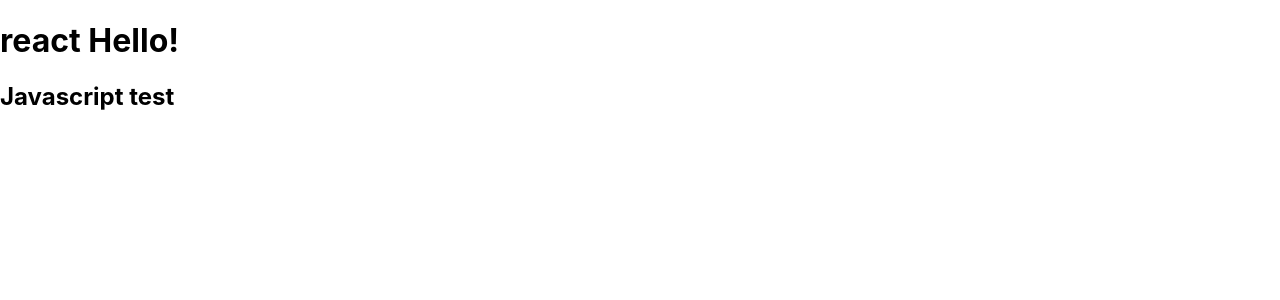
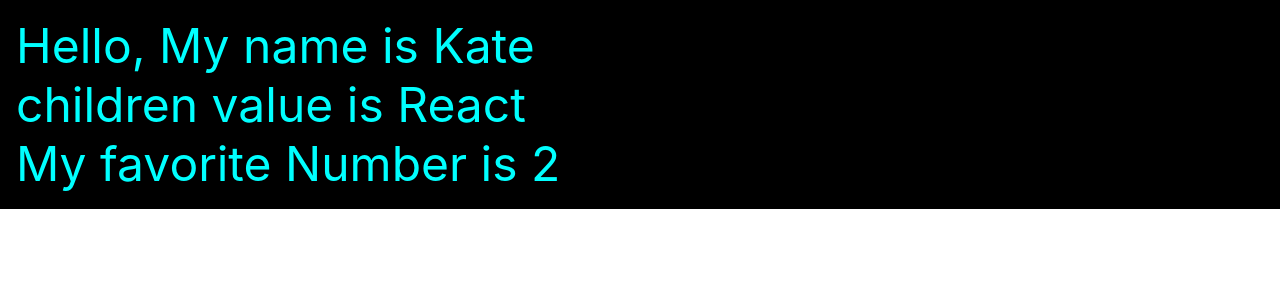
Before and after one commit to blackswan1989/study, a React (Create React App) app in the folder React/: page / in a window 1280 px wide. Shown: the top 300 px of the page. Built offline with nearby package versions, Linux system fonts and the light colour scheme.

Commit message:
~p160 study

```diff
--- a/React/src/App.js
+++ b/React/src/App.js
@@ -1,18 +1,8 @@
-import React, { Fragment } from 'react';
+import React from 'react';
+import MyComponent from './MyComponent';
 
-
-// App 이라는 컴포넌트를 만들어주며 function 키워드를 사용하여 함수형 컴포넌트를 만들었다.
-// 프로젝트에서 컴포넌트를 렌더링하면 함수에서 반환하고 있는 내용을 나타낸다.
-// 함수에서 반환해주는 내용을보면 HTML 같지만, 이러한 코드를 JSX라고 부른다.
-function App() {
-  const name = 'react';
-
-  return (
-    <>
-      <h1>{name} Hello!</h1>
-      <h2>Javascript test</h2>
-    </>
-  )
+const App = () => {
+  return <MyComponent name={"Kate"} favoriteNumber={2}> React </MyComponent>;
 }
 
 export default App;
--- /dev/null
+++ b/React/src/MyComponent.js
@@ -0,0 +1,33 @@
+import React from 'react';
+import PropTypes from 'prop-types'; // 4) 컴포넌트의 필수 props를 지정하거나 props 타입을 지정할 때 사용
+
+//1) props 값은 컴포넌트 함수의 파라미터로 받아와서 사용할 수 있다.
+//3) const {name, children} = props;와 같은 비구조화 할당(destructuring assignment) 문법은 함수의 파라미터 부분에서도 사용할 수 있다.
+//   아래의 경우 처럼 만약 함수의 파라미터가 객체라면 그 값을 바로 비구조화 해서 사용할 수 있다.
+//   이를 통해 내부 값을 바로 추출하여 {props.name}처럼 props 키워드를 앞에 붙이지 않고 {name}만으로 사용 가능하다.
+const MyComponent = ({name, children, favoriteNumber}) => {
+  return (
+    <div style={{fontSize:'48px', backgroundColor: 'black', color: 'aqua', padding: 16}}>
+      Hello, My name is {name} <br/>
+      children value is {children} <br/>
+      My favorite Number is {favoriteNumber}
+    </div>
+  );
+};
+
+//2) App 컴포넌트에 name 값이 없을때 보여줄 default props 설정이 가능하다.
+MyComponent.defaultProps = {
+  name: 'Default Name'
+}
+
+MyComponent.propTypes = {
+  name: PropTypes.string,
+  favoriteNumber: PropTypes.number.isRequired
+}
+
+export default MyComponent;
+
+/* NOTE
+- props는 properties를 줄인 표현으로 컴포넌트 속성을 설정할 때 사용하는 요소이다.
+- props 값은 해당 컴포넌트를 불러와 사용하는 부모 컴포넌트(현재 App 컴포넌트)에서 설정할 수 있다.
+*/
```
